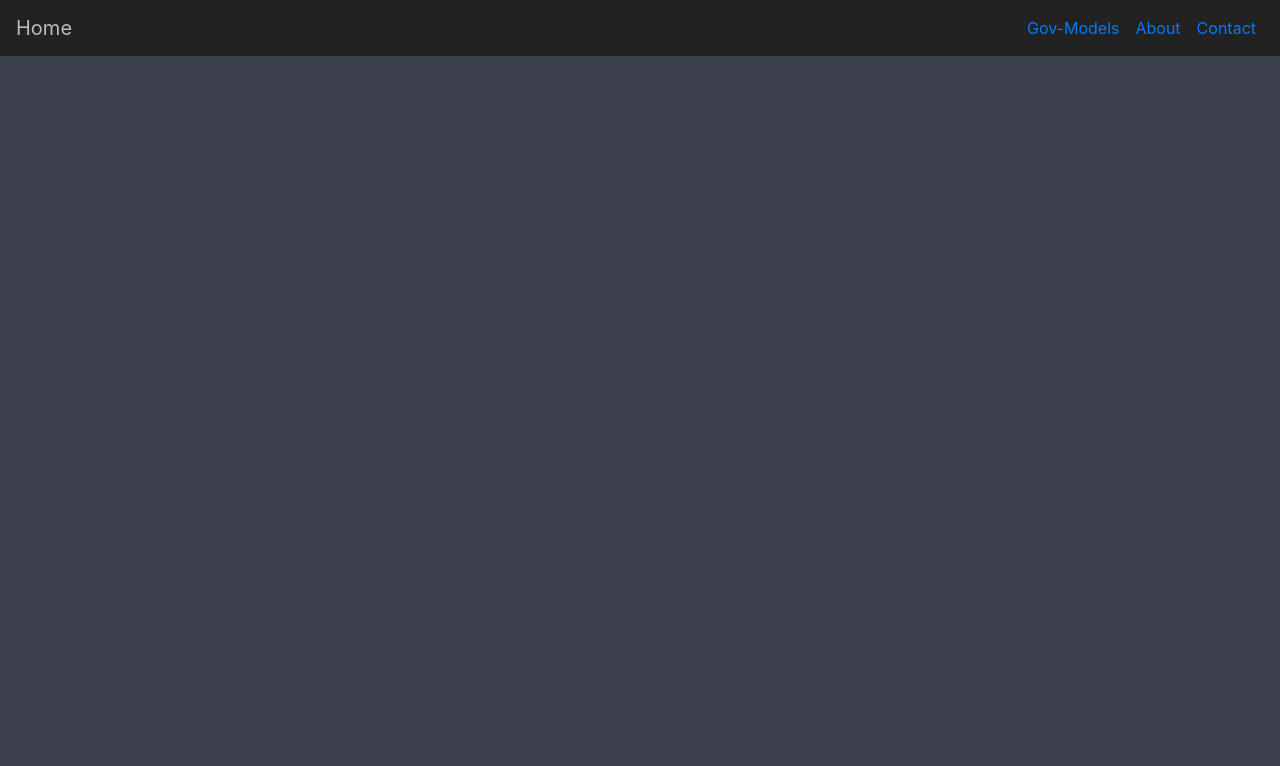
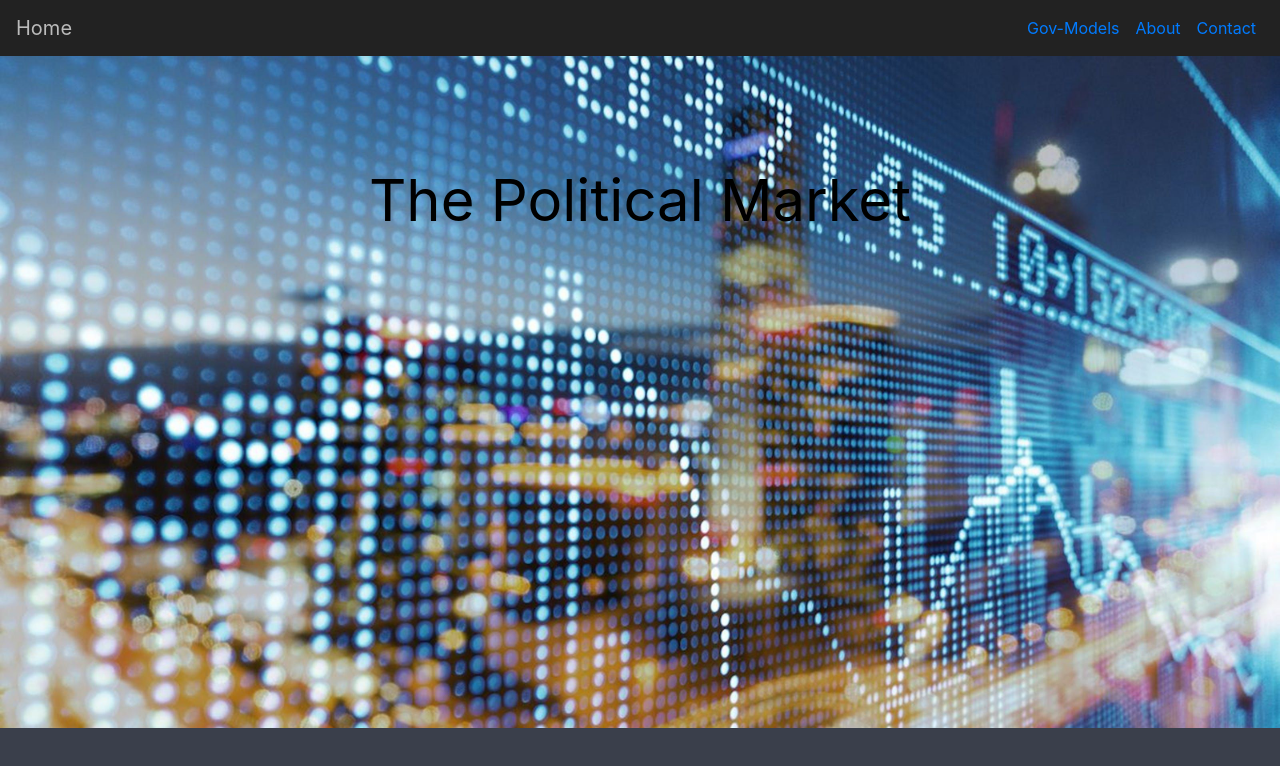
Before and after one commit to kev-liangg/thepoliticalmarket, a React (Create React App) app in the folder frontend/: page / in a window 1280 px wide. Shown: the top 766 px of the page. Built offline with nearby package versions, Linux system fonts and the light colour scheme.

Commit message:
add image and text for basic home page

```diff
--- a/frontend/src/App.css
+++ b/frontend/src/App.css
@@ -7,6 +7,15 @@
   min-height: 100vh;
   flex-direction: column;
   color: white;
+}
+
+.centered {
+  position: absolute;
+  top: 25%;
+  left: 50%;
+  font-size: calc(10px + 6vmin);
+  transform: translate(-50%, -50%);
+  color: black;
 }
 
 .App-logo {
--- a/frontend/src/App.js
+++ b/frontend/src/App.js
@@ -3,7 +3,8 @@ import './App.css';
 import { BrowserRouter as Router, Route, Switch} from 'react-router-dom';
 import Contractors from "./gov-models/Contractors";
 import Government from "./gov-models/Government";
-import {NavigationBar, About} from "./Components";
+import {NavigationBar, About, Home} from "./Components";
+
 class App extends Component {
   render() {
     return (
@@ -12,6 +13,7 @@ class App extends Component {
         <Router>
         <NavigationBar/>
           <Switch>
+            <Route exact path = "/" component = {Home} />
             <Route exact path = "/Government" component = {Government} />
             <Route exact path = "/Contractors" component = {Contractors} />
             <Route exact path = "/About" component = {About} />
--- /dev/null
+++ b/frontend/src/Components/Home.jsx
@@ -0,0 +1,18 @@
+import React, { Component } from 'react';
+import bg from "../1393726.jpg";
+import '../App.css'
+
+class Home extends Component {
+
+    render() {
+        return (
+            <div>
+            <img src={bg} class="img-fluid" alt="bg" />
+            <div className="centered">The Political Market</div>
+            </div>
+        )
+    }
+
+}
+
+export default Home;
--- a/frontend/src/Components/index.js
+++ b/frontend/src/Components/index.js
@@ -1,2 +1,3 @@
 export { default as NavigationBar } from "./NavigationBar";
 export { default as About } from "./About";
+export { default as Home } from "./Home";
```
Also changed, not shown: frontend/src/1393726.jpg (added).
